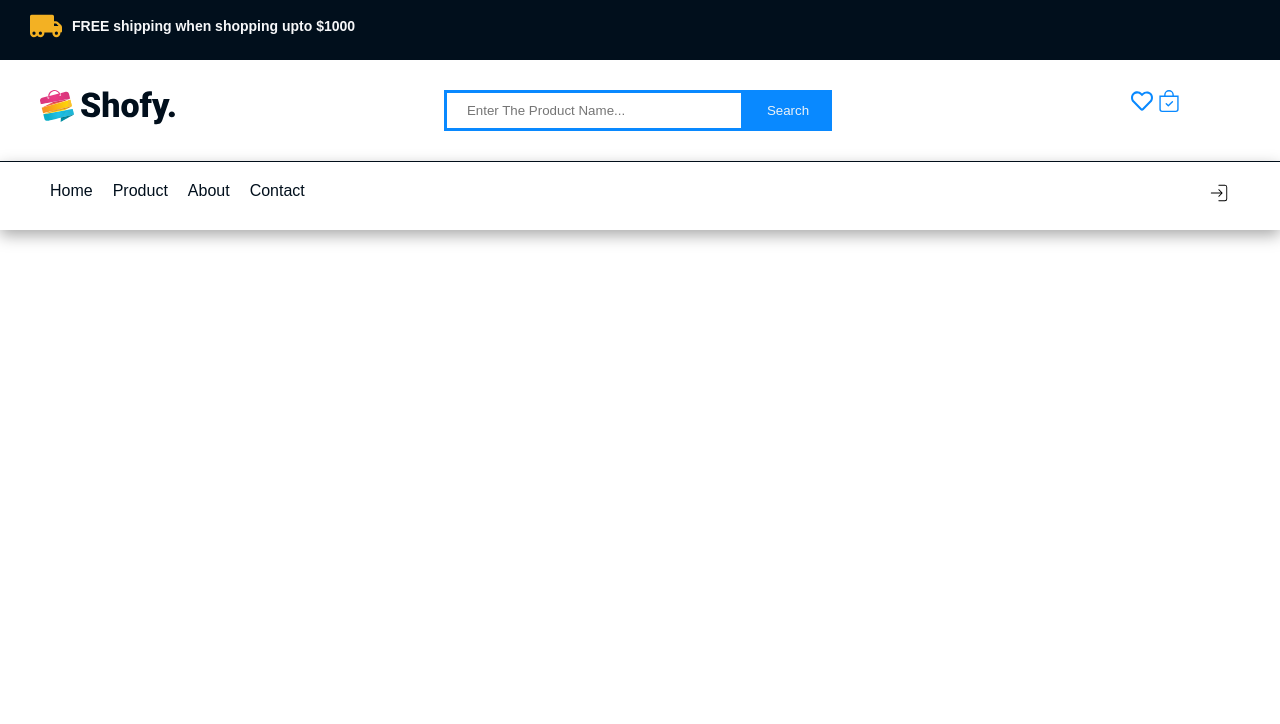
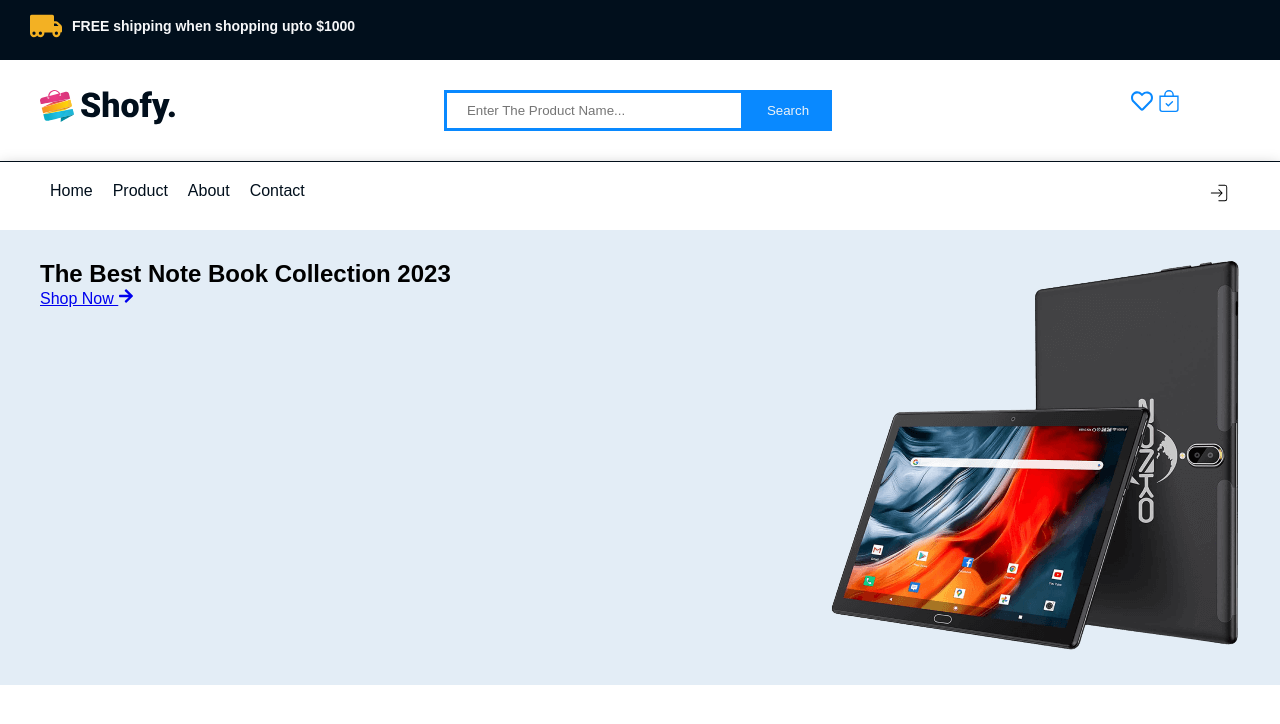
Before and after one commit to Azikenp/shopfy, a React (Vite) app: page / in a window 1280 px wide. Shown: the top 724 px of the page. Built offline with nearby package versions, Linux system fonts and the light colour scheme.

Commit message:
homepage

```diff
--- /dev/null
+++ b/src/components/Home.css
@@ -0,0 +1,17 @@
+*{
+    margin: 0;
+    padding: 0;
+    box-sizing: border-box;
+}
+
+.top_banner{
+    padding: 30px 40px;
+    width: 100%;
+    background-color: #e3edf6;
+}
+
+.top_banner .container{
+    max-width: 100%;
+    display: flex;
+    justify-content: space-between;
+}
--- a/src/components/Home.jsx
+++ b/src/components/Home.jsx
@@ -1,8 +1,22 @@
 import React from 'react'
+import { Link } from 'react-router-dom'
+import { FaArrowRight } from 'react-icons/fa';
+import './Home.css';
+
 
 const Home = () => {
   return (
-    <div className='top_banner'></div>
+    <div className='top_banner'>
+      <div className="container">
+        <div className="detail">
+          <h2>The Best Note Book Collection 2023</h2>
+            <Link to="/product">Shop Now <FaArrowRight /></Link>
+        </div>
+        <div className="img_box">
+          <img src="./img/slider-img.png" alt="sliderImg" />
+        </div>
+      </div>
+    </div>
   )
 }
 
```
